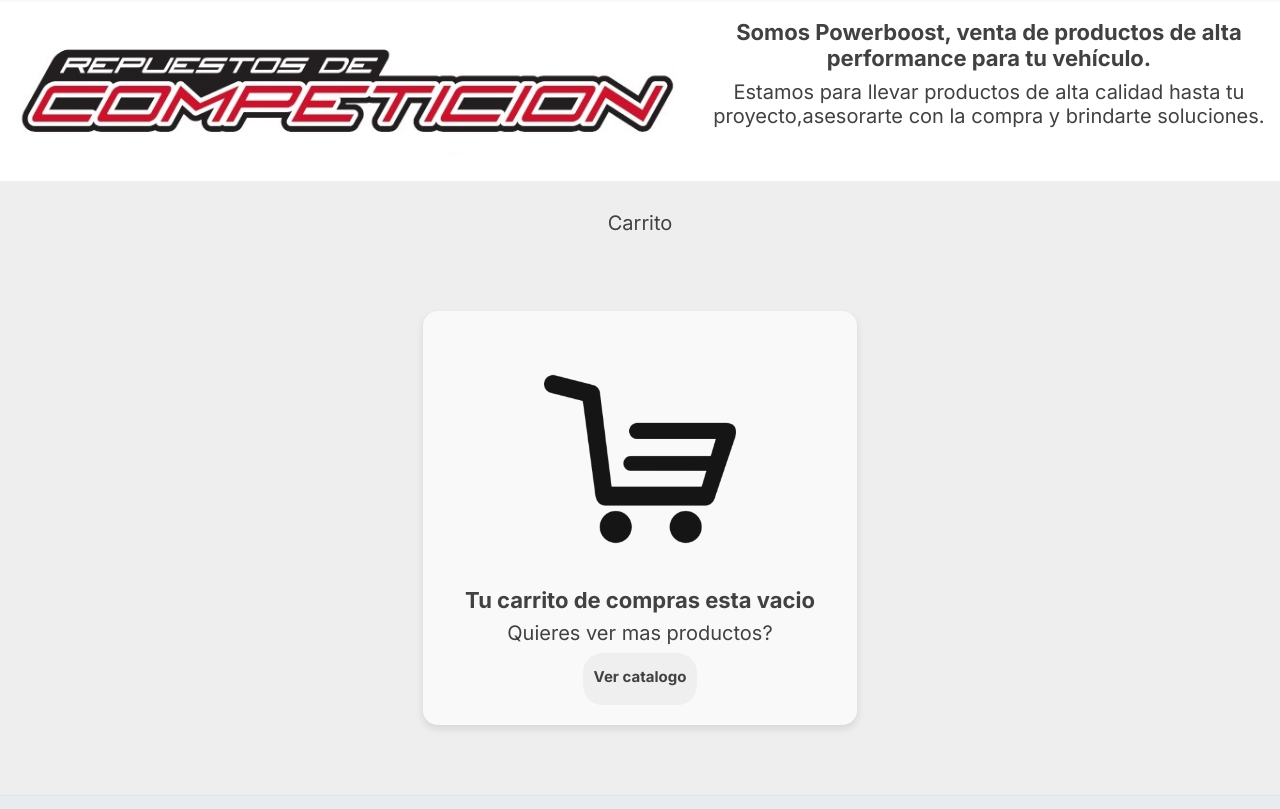
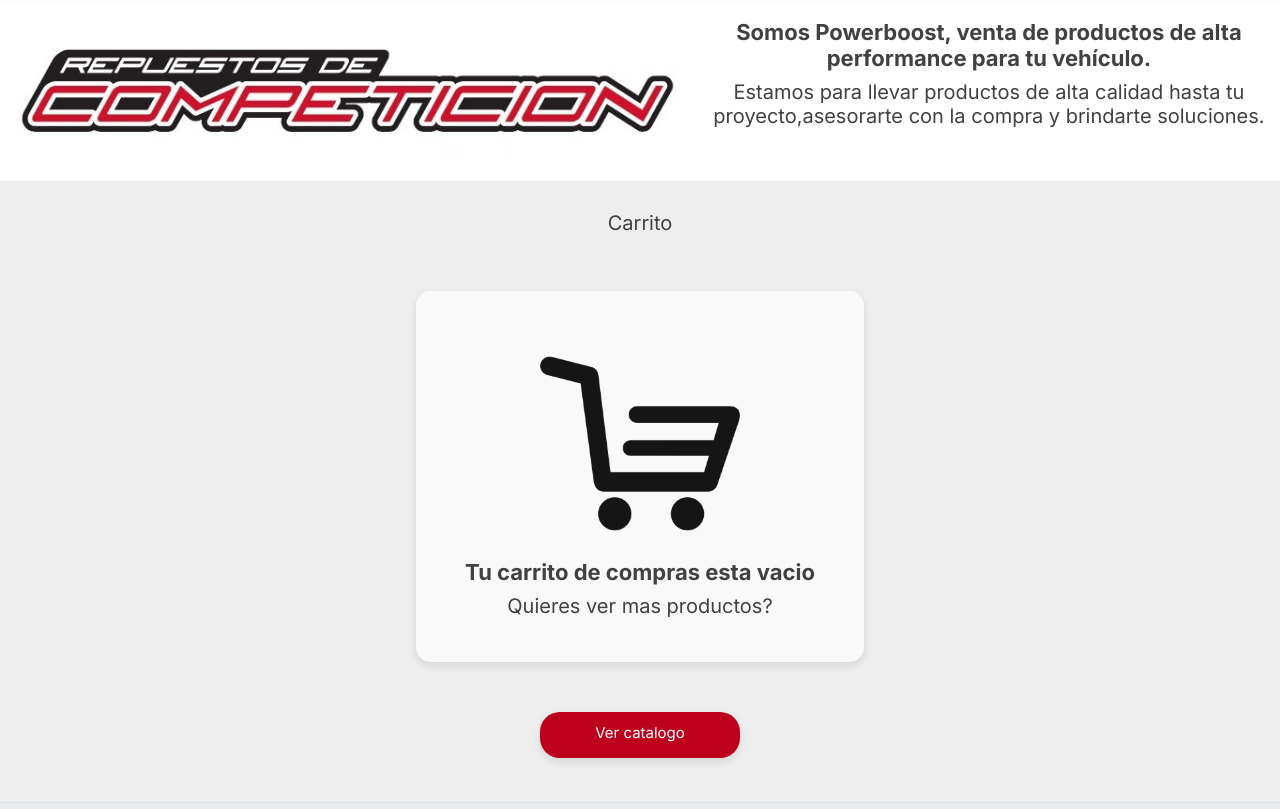
Before and after one commit to Ezequielaraujo/Proyecto.e-commers, a website: page pages/carrito.html in a window 1280 px wide. Shown: the part 60-869 px from the top of the page. Drawn offline with nearby package versions, Linux system fonts and the light colour scheme.

Commit message:
modificacion en seccion carrito, colores de botones y repaso de ordenamiento de codigo

```diff
--- a/pages/carrito.html
+++ b/pages/carrito.html
@@ -86,13 +86,16 @@
         </div>
     </section>
     <section class="carrito">
-        </article>
         <article class="cardcarrito">
             <img src="../assets/images/carrito.png" alt="ilustracion carrito">
             <div>
                 <h2>Tu carrito de compras esta vacio</h2>
                 <h3>Quieres ver mas productos?</h3>
             </div>
+        </article>
+    </section>
+    <section class="button">
+        <article class="buttoncarrito">
             <a href="../index.html">
                 <button class="buttoncard">
                     <h4>Ver catalogo</h4>
--- a/scss/components/_navbar.scss
+++ b/scss/components/_navbar.scss
@@ -23,7 +23,7 @@ header {
 }
 
 .btn {
-    color: rgb(255, 255, 255);
+    color: #ffffff;
 }
 
 .btn-outline-success {
@@ -31,6 +31,6 @@ header {
     border-color: black;
 
     &:hover {
-        background-color: black;
+    background-color: black;
     }
 }
--- a/scss/layout/_carrito.scss
+++ b/scss/layout/_carrito.scss
@@ -2,7 +2,7 @@
     display: flex;
     justify-content: center;
     background-color: #eeee;
-    padding: 20px;
+    padding: 0px;
     text-align: center;
 }
 
@@ -21,6 +21,16 @@
         margin: 30px;
         text-align: center;
         color: #414141;
-        padding: 10px;
     }
 }
+
+.button {
+    height: 90px;
+}
+
+.buttoncarrito {
+    display: flex;
+    align-items: center;
+    text-align: center;
+    justify-content: center;
+}
--- a/scss/layout/_favoritos.scss
+++ b/scss/layout/_favoritos.scss
@@ -44,6 +44,7 @@
     margin: 40px;
     border-radius: 35px;
     height: 30px;
+    box-shadow: 0 8px 16px rgba(0, 0, 0, 0.2);
     transition: transform 0.6s ease;
 
     &:hover {
@@ -52,7 +53,7 @@
     }
     h2 {
         padding: 15px 20px;
-        background-color: #383838;
+        background-color: #bd001c;
         color: #ffffff;
         border-radius: 35px;
     }
--- a/scss/layout/_index.scss
+++ b/scss/layout/_index.scss
@@ -62,11 +62,13 @@
 }
 
 .buttoncard {
-    color: #414141;
+    width: 200px;
+    background-color: #bd001c;
     border-radius: 20px;
     padding: 8px;
     padding-top: 12px;
     border: none;
+    box-shadow: 0 4px 8px rgba(0, 0, 0, 0.1);
     transition: transform 0.3s ease;
 
     &:hover {
@@ -74,8 +76,9 @@
         box-shadow: 0 8px 16px rgba(0, 0, 0, 0.2);
     }
     h4 {
+        color: white;
         font-size: 15px;
-        padding: 3px;
+        font-weight: 400;
     }
 }
 
--- a/scss/layout/_mediaqueries.scss
+++ b/scss/layout/_mediaqueries.scss
@@ -129,6 +129,10 @@
             font-size: 15px;
         }
     }
+    .button {
+        padding: 30px;
+    }
+
     .grilla {
         display: grid;
         justify-content: center;
```
Also changed, not shown: css/style.css, scss/base/_variables.scss (indentation only), 1 other file.
